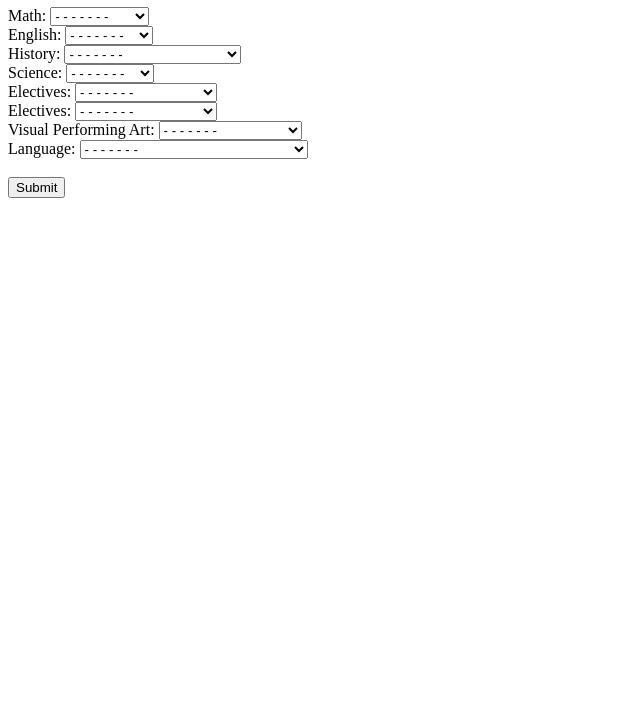
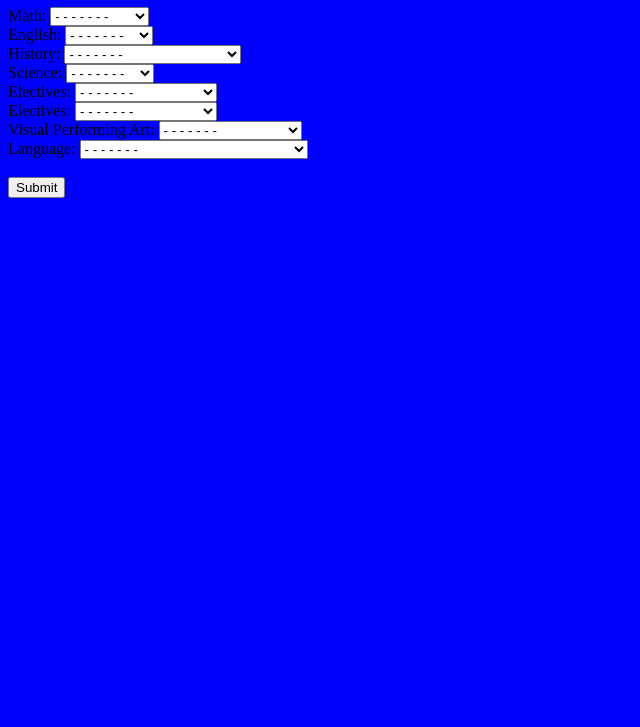
Before and after one commit to Alpha-Coding-Club/Instantaneous_Gradebook, a plain HTML site: page index.html in a window 1280 px wide. Shown: the part 73-800 px from the top of the page, without its empty margins (0-640 px from the left). Drawn offline with Linux system fonts and the light colour scheme.

Commit message:
Added Classes

```diff
--- /dev/null
+++ b/css/styles.css
@@ -0,0 +1,4 @@
+body{
+  background-color: blue;
+}
+/*add your stuff in here lol*/
--- a/index.html
+++ b/index.html
@@ -5,6 +5,7 @@
 <head>
   <meta charset="utf-8">
   <title>Instaneous Gradebook</title>
+  <link rel="stylesheet" href="css/styles.css">
 </head>
 
 
```
Also changed, not shown: 1 other file.
